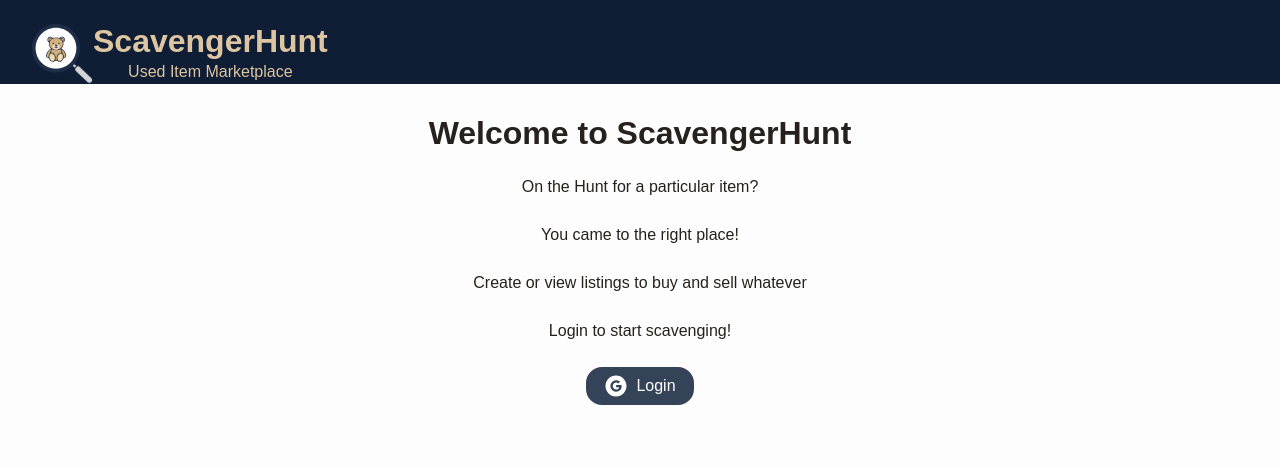
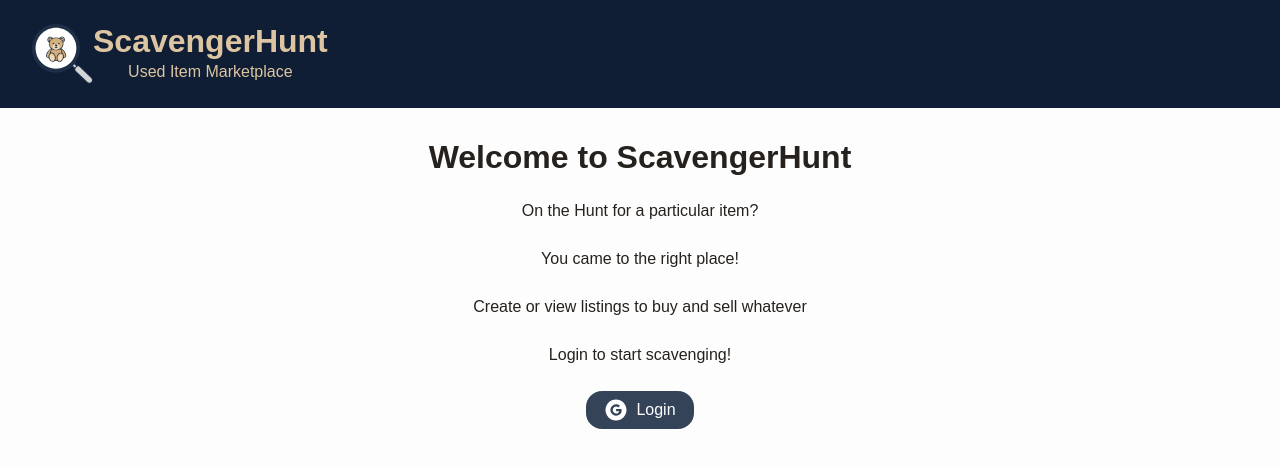
Before and after one commit to liao0035/Scavenger_Hunt_fontened, a React (Vite) app: page /login in a window 1280 px wide. Shown: the top 468 px of the page. Built offline with nearby package versions, Linux system fonts and the light colour scheme; a web font is replaced by a local one.

Commit message:
add dark mode continue

```diff
--- a/src/components/header.module.css
+++ b/src/components/header.module.css
@@ -7,7 +7,7 @@
 
   &.loggedOut {
     @media only screen and (min-width: 45em) {
-      padding-block-start: 1.5rem;
+      padding-block: 1.5rem;
     }
   }
 
@@ -17,13 +17,13 @@
     gap: 1rem;
     align-items: center;
     justify-content: center;
-    padding-block-start: 1.5rem;
+    padding-block-start: 1rem;
     container-type: inline-size;
 
 
     @media only screen and (min-width: 65em) {
       flex-direction: row;
-      padding-block-start: unset;
+      padding-block: unset;
       justify-content: space-between;
 
     }
```
